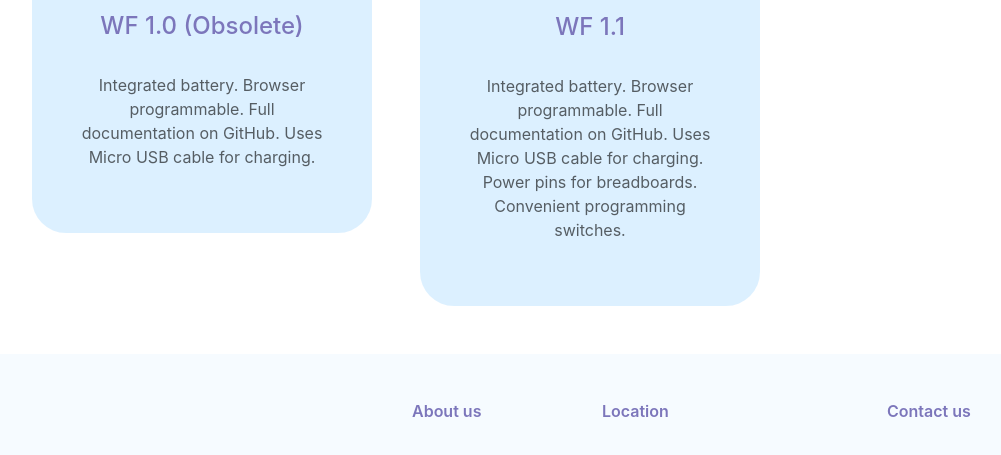
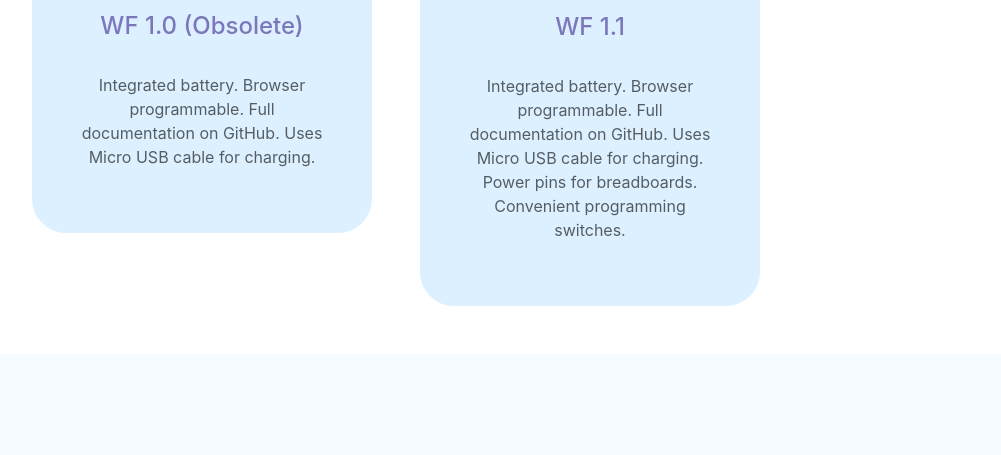
Before and after one commit to AdvancedFunctions/Stingray, a plain HTML site: page index.html in a window 1280 px wide. Shown: the part 3471-3926 px from the top of the page, without its empty margins (50-1051 px from the left). Drawn offline with Linux system fonts and the light colour scheme; a web font is replaced by a local one.

Commit message:
removing unnecessary footer content

```diff
--- a/index.html
+++ b/index.html
@@ -425,7 +425,7 @@
 
       </div>
       <div class="col-12 col-xl-2 text-center text-xl-start pb-4">
-        <h5 class="fs-6 fw-semibold text-primary">About us</h5>
+        <h5 class="fs-6 fw-semibold text-primary"></h5>
         <ul class="list-unstyled">
 
             <li class="">
@@ -435,13 +435,13 @@
         </ul>
       </div>
       <div class="col-12 col-xl-3 text-center text-xl-start pb-4">
-        <h5 class="fs-6 fw-semibold text-primary">Location</h5>
+        <h5 class="fs-6 fw-semibold text-primary"></h5>
         <ul class="list-unstyled">
 
         </ul>
       </div>
       <div class="col-12 col-xl-3 text-center text-xl-start pb-4">
-        <h5 class="fs-6 fw-semibold text-primary">Contact us</h5>
+        <h5 class="fs-6 fw-semibold text-primary"></h5>
 
       </div>
     </div>
```
